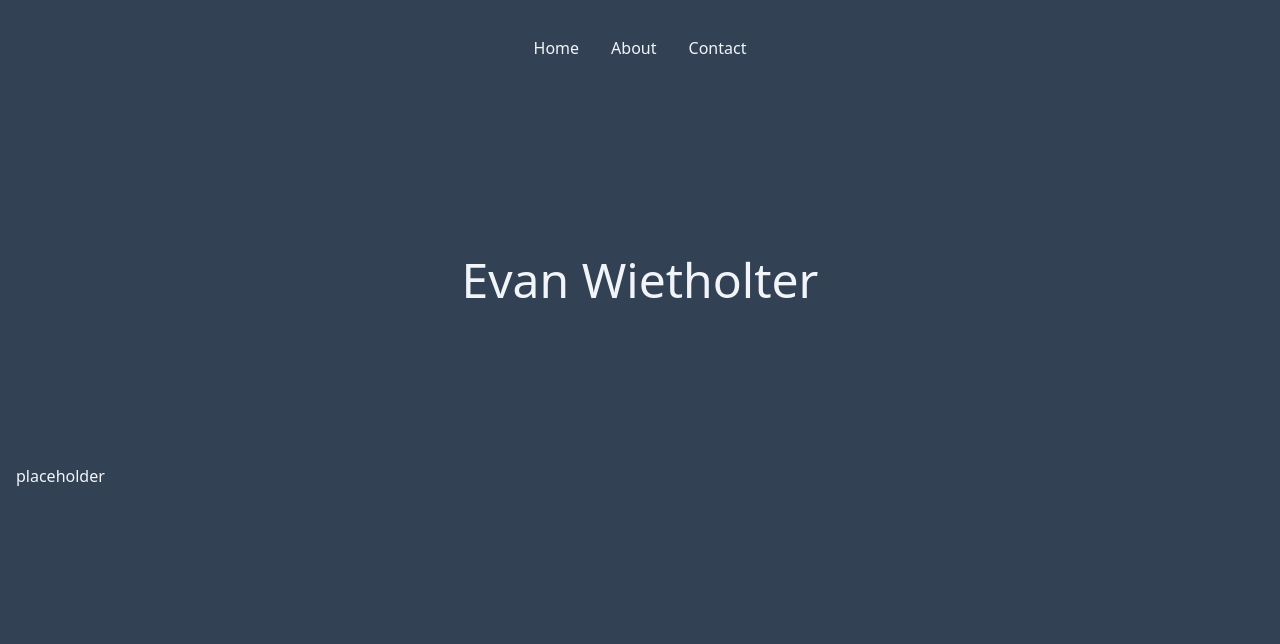
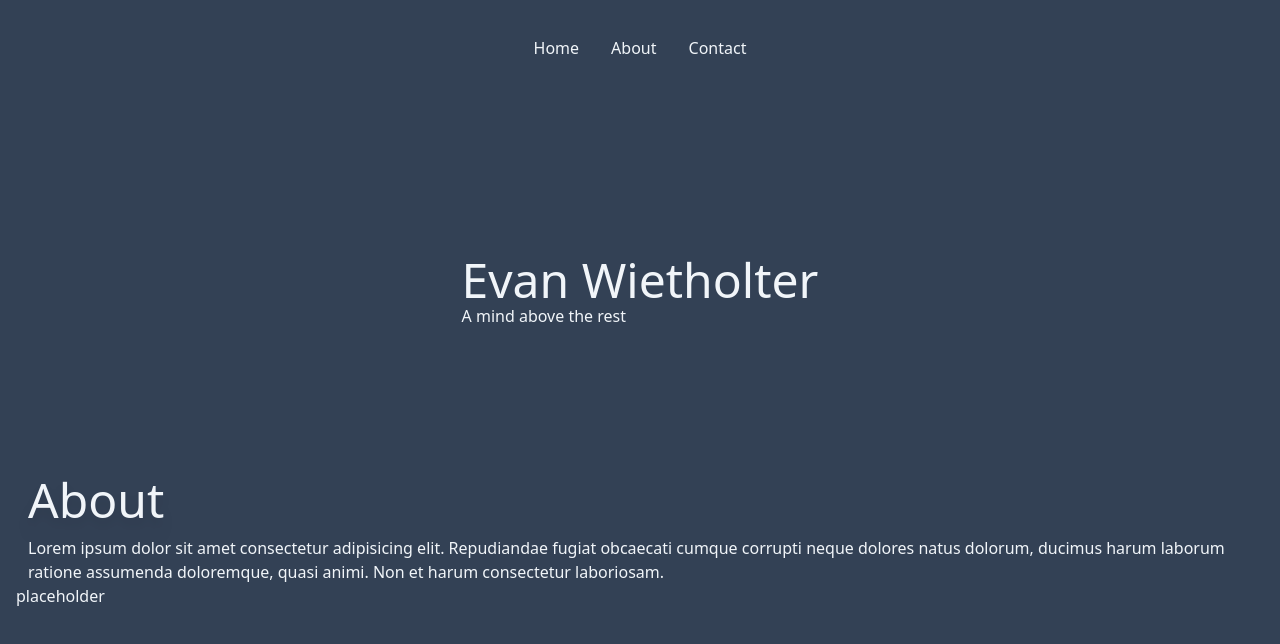
Before and after one commit to pxlmastrXD/evan-website, a website: page public/index.html in a window 1280 px wide. Drawn offline with nearby package versions, Linux system fonts and the light colour scheme.

Commit message:
Commit #3 - "About" placeholder - Added about page, currently has a placeholder. Waiting on my brother for what to put on the about part

```diff
--- a/public/index.html
+++ b/public/index.html
@@ -7,23 +7,38 @@
     <script src="https://cdn.tailwindcss.com"></script>
 </head>
 <body class="bg-slate-700 text-slate-100 m-4">
+    <div id="home"></div>
+
     <!--TODO: add evan image-->
     <!--navbar-->
     <div class="p-1">
         <div id="navbar" class="flex justify-center">
             <nav>
                 <ul class="flex">
-                    <li class="p-4 hover:bg-slate-500 hover:text-slate-700 transition rounded"><a href="#">Home</a></li>
-                    <li class="p-4 hover:bg-slate-500 hover:text-slate-700 transition rounded"><a href="#">About</a></li>
+                    <li class="p-4 hover:bg-slate-500 hover:text-slate-700 transition rounded"><a href="#home">Home</a></li>
+                    <li class="p-4 hover:bg-slate-500 hover:text-slate-700 transition rounded"><a href="#about">About</a></li>
                     <li class="p-4 hover:bg-slate-500 hover:text-slate-700 transition rounded"><a href="#">Contact</a></li>
                 </ul>
             </nav>
         </div>
+    <!--Title-->
     </div>
+
+
     <div id="title" class="">
         <div class="flex justify-center h-96 place-content-center">
-            <h1 class="text-5xl py-44">Evan Wietholter</h1>
+            <div class="py-44">
+                <h1 class="text-5xl">Evan Wietholter</h1>
+                <div/>
+                <p class="justify-center">A mind above the rest</p>
+            </div>
         </div>
+    </div>
+
+
+    <div id="about">
+        <h1 class="p-3 text-5xl drop-shadow-xl">About</h1>
+        <p class="px-3">Lorem ipsum dolor sit amet consectetur adipisicing elit. Repudiandae fugiat obcaecati cumque corrupti neque dolores natus dolorum, ducimus harum laborum ratione assumenda doloremque, quasi animi. Non et harum consectetur laboriosam.</p>
     </div>
     <h1>placeholder</h1>
 </body>
```
